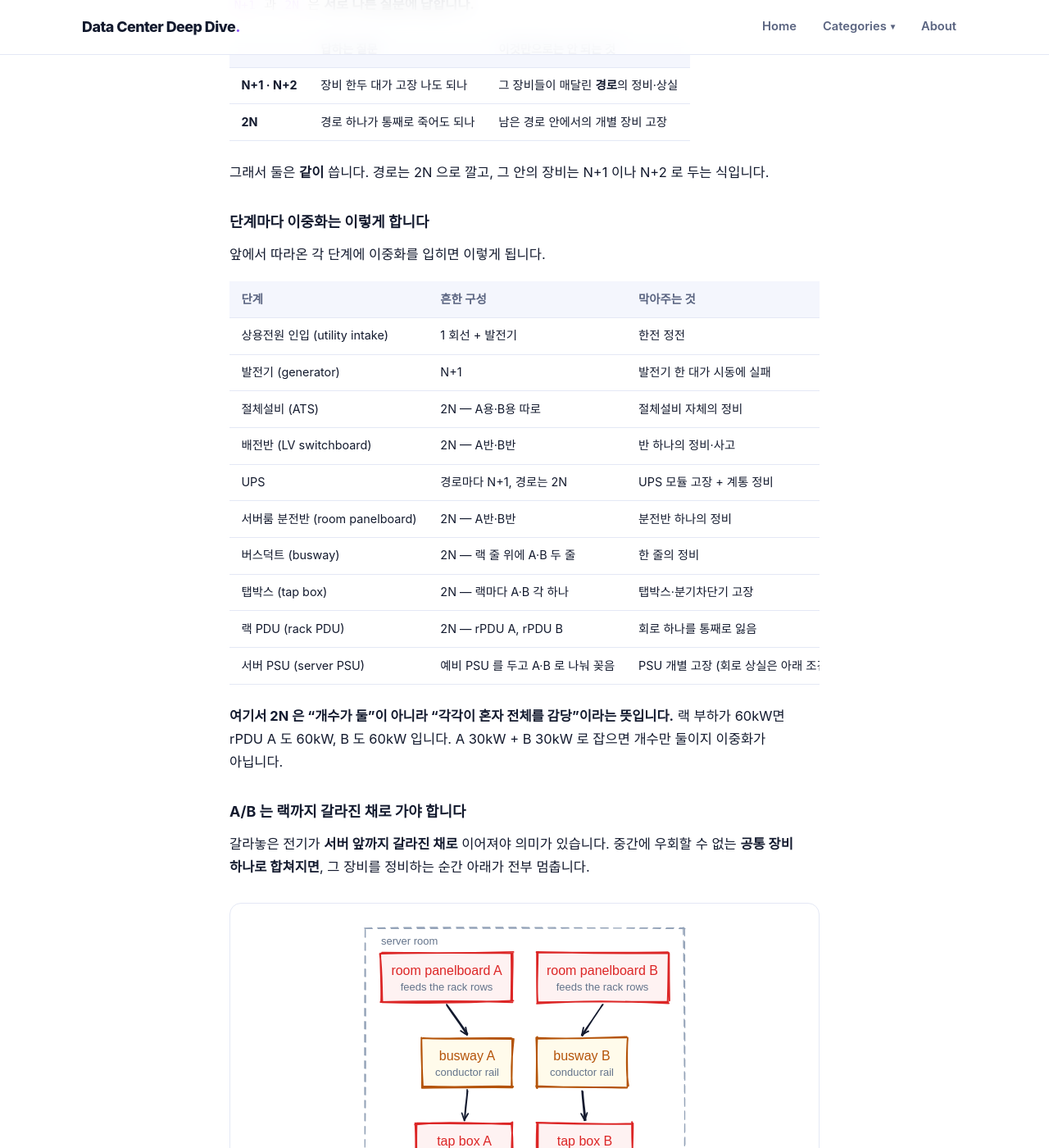
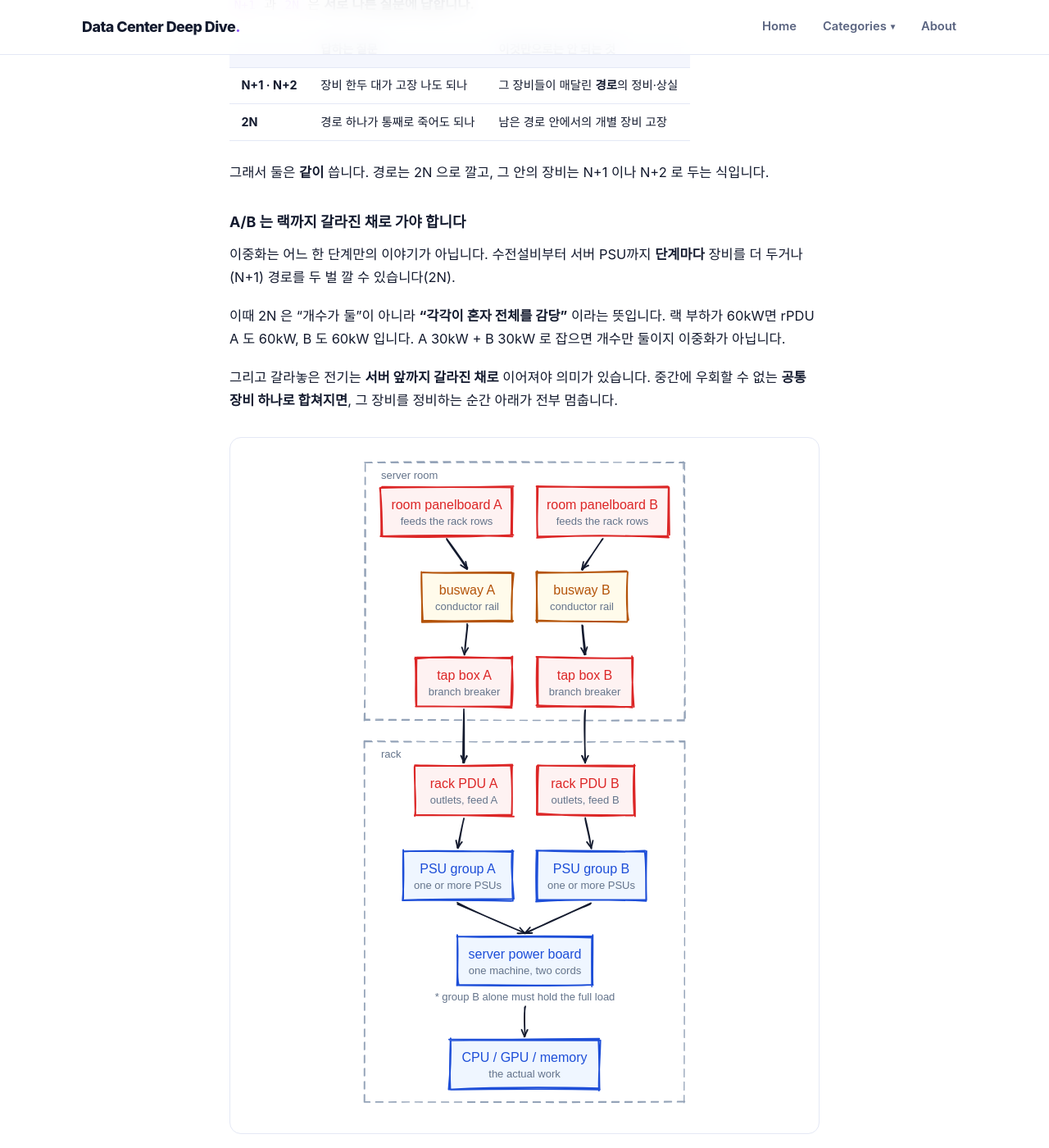
Before and after one commit to ssyrc/ssyrc.github.io, a Jekyll site: the page built from _posts/ko/2026-10-01-datacenter-power-supply.md, in a window 1280 px wide and 1400 px high, scrolled down 6327 px. Shown: the whole window at 82% size. Built offline with Jekyll 4.4.1, drawn with Linux system fonts in a browser that asks for light colours; some web fonts are replaced.

Commit message:
Replace the per-stage redundancy table with the point it was making
Ten rows of "this stage is usually 2N, and that buys you this" read as a
specification when they were one plausible arrangement. A sentence says
what the table was for: every stage from the intake down to the server
PSU can take another unit or another path.

That merges the subsection into the A/B one, which now runs: redundancy
applies at every stage, 2N means each side carries all of it, and the
split has to survive to the rack — straight into the diagram.

Co-Authored-By: Claude Opus 5 <noreply@anthropic.com>
Claude-Session: https://claude.ai/code/session_01At6mD3wUXNXJZn78ZeJBtt

```diff
--- a/_posts/ko/2026-10-01-datacenter-power-supply.md
+++ b/_posts/ko/2026-10-01-datacenter-power-supply.md
@@ -156,31 +156,18 @@ CPU, GPU가 쓰는 건 DC거든요. 서버 뒤판에서 전원 코드가 꽂히
 
 그래서 둘은 **같이** 씁니다. 경로는 2N 으로 깔고, 그 안의 장비는 N+1 이나 N+2 로 두는 식입니다.
 
-### 단계마다 이중화는 이렇게 합니다
-
-앞에서 따라온 각 단계에 이중화를 입히면 이렇게 됩니다.
-
-| 단계 | 흔한 구성 | 막아주는 것 |
-| --- | --- | --- |
-| 상용전원 인입 (utility intake) | 1 회선 + 발전기 | 한전 정전 |
-| 발전기 (generator) | N+1 | 발전기 한 대가 시동에 실패 |
-| 절체설비 (ATS) | 2N — A용·B용 따로 | 절체설비 자체의 정비 |
-| 배전반 (LV switchboard) | 2N — A반·B반 | 반 하나의 정비·사고 |
-| UPS | 경로마다 N+1, 경로는 2N | UPS 모듈 고장 + 계통 정비 |
-| 서버룸 분전반 (room panelboard) | 2N — A반·B반 | 분전반 하나의 정비 |
-| 버스덕트 (busway) | 2N — 랙 줄 위에 A·B 두 줄 | 한 줄의 정비 |
-| 탭박스 (tap box) | 2N — 랙마다 A·B 각 하나 | 탭박스·분기차단기 고장 |
-| 랙 PDU (rack PDU) | 2N — rPDU A, rPDU B | 회로 하나를 통째로 잃음 |
-| 서버 PSU (server PSU) | 예비 PSU 를 두고 A·B 로 나눠 꽂음 | PSU 개별 고장 (회로 상실은 아래 조건까지) |
-
-**여기서 2N 은 "개수가 둘"이 아니라 "각각이 혼자 전체를 감당"이라는 뜻입니다.**
-랙 부하가 60kW면 rPDU A 도 60kW, B 도 60kW 입니다. A 30kW + B 30kW 로 잡으면 개수만
-둘이지 이중화가 아닙니다.
-
 ### A/B 는 랙까지 갈라진 채로 가야 합니다
 
-갈라놓은 전기가 **서버 앞까지 갈라진 채로** 이어져야 의미가 있습니다. 중간에 우회할 수
-없는 **공통 장비 하나로 합쳐지면**, 그 장비를 정비하는 순간 아래가 전부 멈춥니다.
+이중화는 어느 한 단계만의 이야기가 아닙니다. 수전설비부터 서버 PSU까지 **단계마다**
+장비를 더 두거나(N+1) 경로를 두 벌 깔 수 있습니다(2N).
+
+이때 2N 은 "개수가 둘"이 아니라 **"각각이 혼자 전체를 감당"** 이라는 뜻입니다. 랙 부하가
+60kW면 rPDU A 도 60kW, B 도 60kW 입니다. A 30kW + B 30kW 로 잡으면 개수만 둘이지
+이중화가 아닙니다.
+
+그리고 갈라놓은 전기는 **서버 앞까지 갈라진 채로** 이어져야 의미가 있습니다. 중간에
+우회할 수 없는 **공통 장비 하나로 합쳐지면**, 그 장비를 정비하는 순간 아래가 전부
+멈춥니다.
 
 <div class="diagram">{% include diagrams/power-rack.svg %}</div>
 
```
